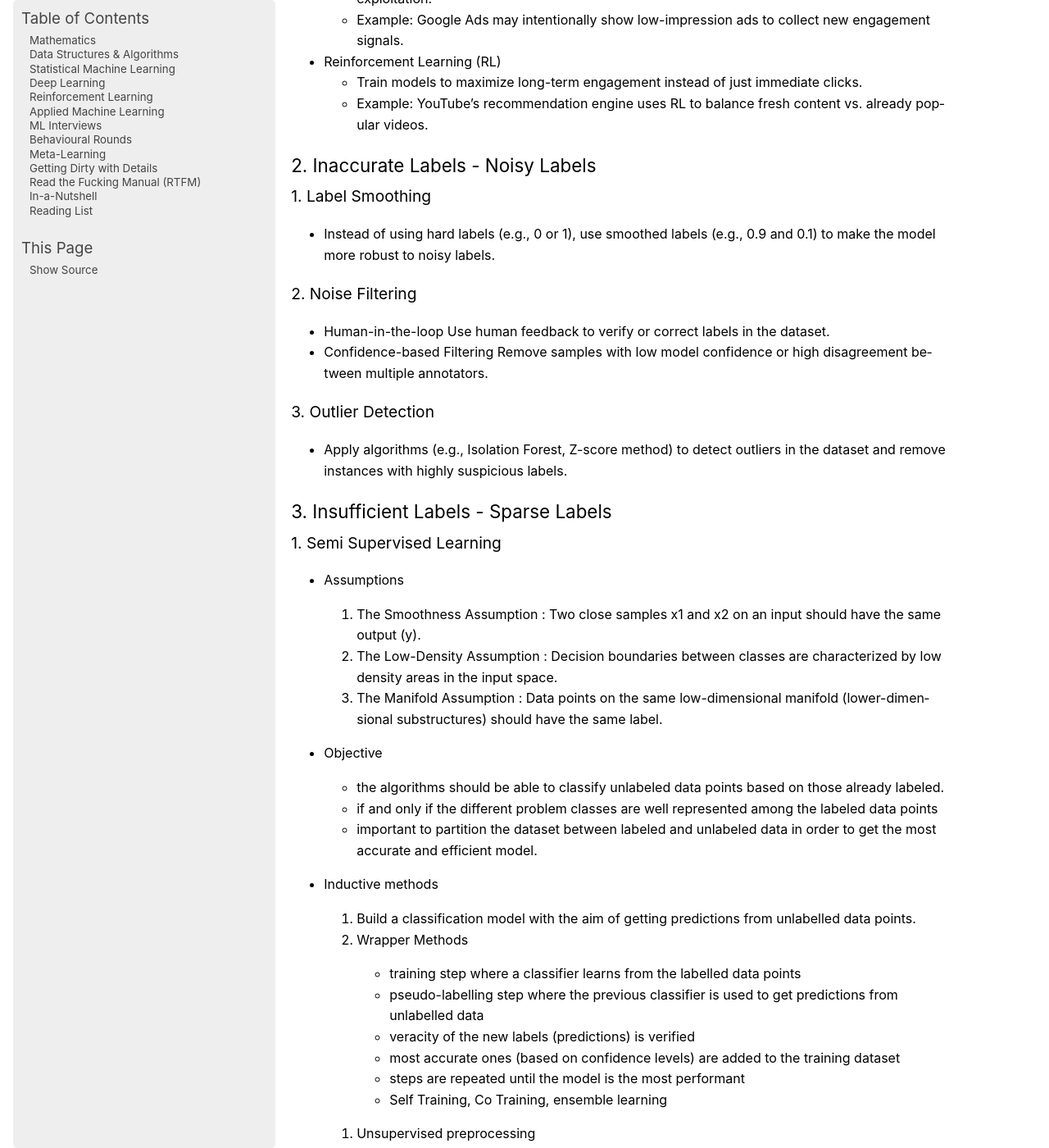
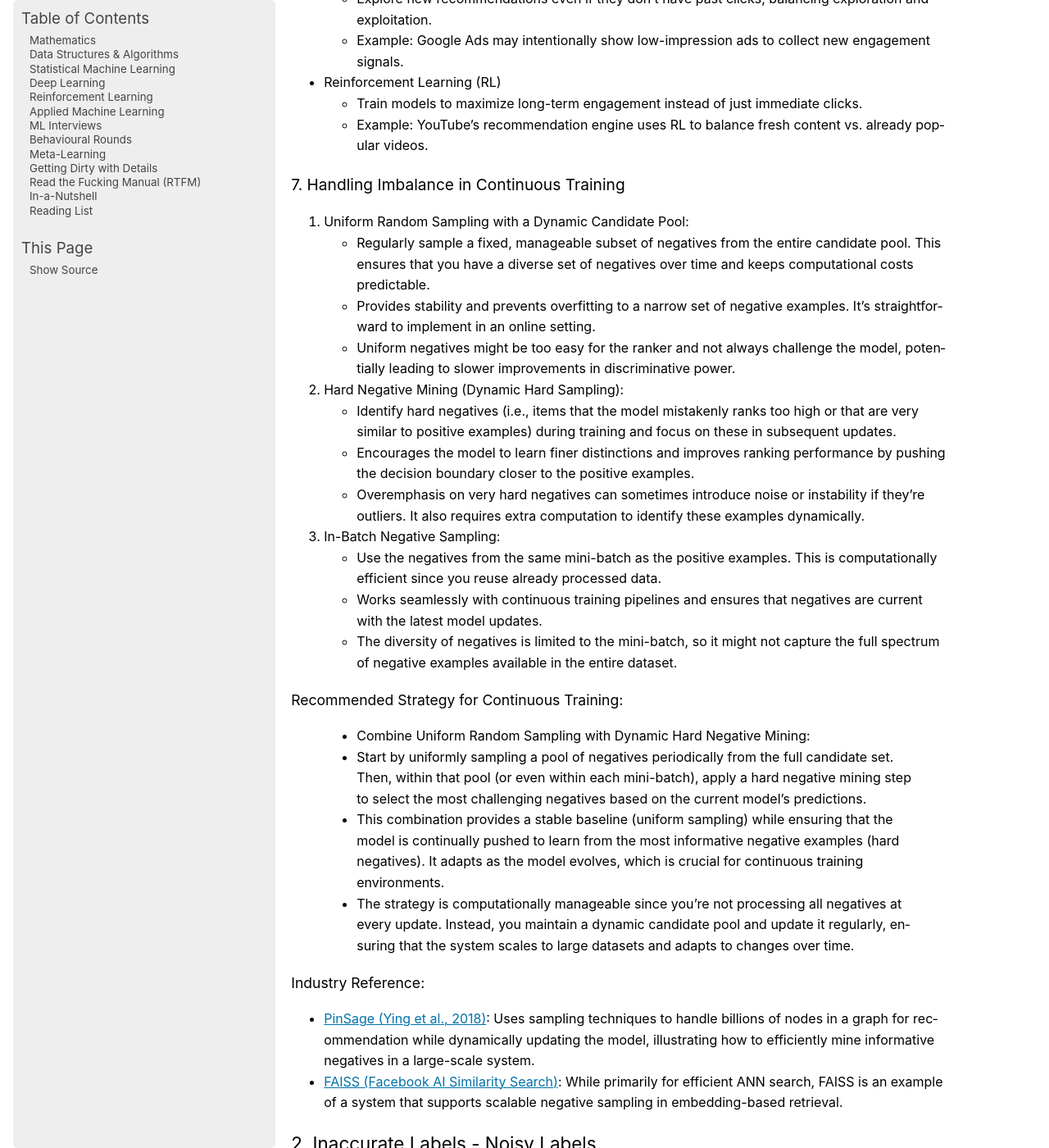
Before and after one commit to uselesstechjunks/leetcode, a Sphinx documentation site: the page built from docs/source/applied/practical/data.rst, in a window 1280 px wide and 1400 px high, scrolled down 3622 px. Shown: the whole window at 82% size. Built offline with Sphinx 7.4.7, drawn with Linux system fonts in a browser that asks for light colours; pages that are not in the unit, such as notebooks, are missing from menus; some of the changed text lies outside the part shown.

Commit message:
Update data.rst

```diff
--- a/docs/source/applied/practical/data.rst
+++ b/docs/source/applied/practical/data.rst
@@ -121,6 +121,40 @@ Balancing learning from existing data with discovering new patterns
 
 	- Train models to maximize long-term engagement instead of just immediate clicks.
 	- Example: YouTube’s recommendation engine uses RL to balance fresh content vs. already popular videos.
+
+7. Handling Imbalance in Continuous Training
+-----------------------------------------------------------------------
+#. Uniform Random Sampling with a Dynamic Candidate Pool:
+
+   - Regularly sample a fixed, manageable subset of negatives from the entire candidate pool. This ensures that you have a diverse set of negatives over time and keeps computational costs predictable.
+   - Provides stability and prevents overfitting to a narrow set of negative examples. It's straightforward to implement in an online setting.
+   - Uniform negatives might be too easy for the ranker and not always challenge the model, potentially leading to slower improvements in discriminative power.
+
+#. Hard Negative Mining (Dynamic Hard Sampling):
+
+   - Identify hard negatives (i.e., items that the model mistakenly ranks too high or that are very similar to positive examples) during training and focus on these in subsequent updates.
+   - Encourages the model to learn finer distinctions and improves ranking performance by pushing the decision boundary closer to the positive examples.
+   - Overemphasis on very hard negatives can sometimes introduce noise or instability if they're outliers. It also requires extra computation to identify these examples dynamically.
+
+#. In-Batch Negative Sampling:
+
+   - Use the negatives from the same mini-batch as the positive examples. This is computationally efficient since you reuse already processed data.
+   - Works seamlessly with continuous training pipelines and ensures that negatives are current with the latest model updates.
+   - The diversity of negatives is limited to the mini-batch, so it might not capture the full spectrum of negative examples available in the entire dataset.
+
+Recommended Strategy for Continuous Training:
+^^^^^^^^^^^^^^^^^^^^^^^^^^^^^^^^^^^^^^^^^^^^^^^^^^^^^^^^^^^^^^^^^^^^^^^
+	- Combine Uniform Random Sampling with Dynamic Hard Negative Mining:
+	- Start by uniformly sampling a pool of negatives periodically from the full candidate set. Then, within that pool (or even within each mini-batch), apply a hard negative mining step to select the most challenging negatives based on the current model's predictions.
+	- This combination provides a stable baseline (uniform sampling) while ensuring that the model is continually pushed to learn from the most informative negative examples (hard negatives). It adapts as the model evolves, which is crucial for continuous training environments.
+	- The strategy is computationally manageable since you're not processing all negatives at every update. Instead, you maintain a dynamic candidate pool and update it regularly, ensuring that the system scales to large datasets and adapts to changes over time.
+
+Industry Reference:
+^^^^^^^^^^^^^^^^^^^^^^^^^^^^^^^^^^^^^^^^^^^^^^^^^^^^^^^^^^^^^^^^^^^^^^^
+- `PinSage (Ying et al., 2018) <https://arxiv.org/abs/1806.01973>`_: Uses sampling techniques to handle billions of nodes in a graph for recommendation while dynamically updating the model, illustrating how to efficiently mine informative negatives in a large-scale system.
+
+- `FAISS (Facebook AI Similarity Search) <https://github.com/facebookresearch/faiss>`_: While primarily for efficient ANN search, FAISS is an example of a system that supports scalable negative sampling in embedding-based retrieval.
+
 
 2. Inaccurate Labels - Noisy Labels
 =======================================================================
```
